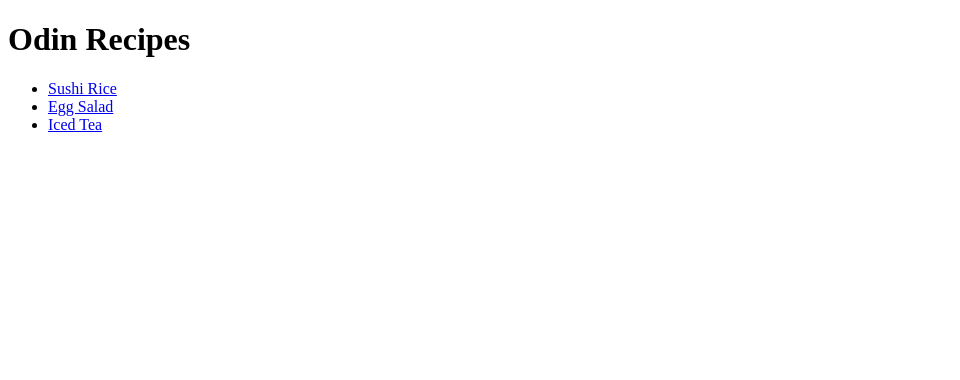
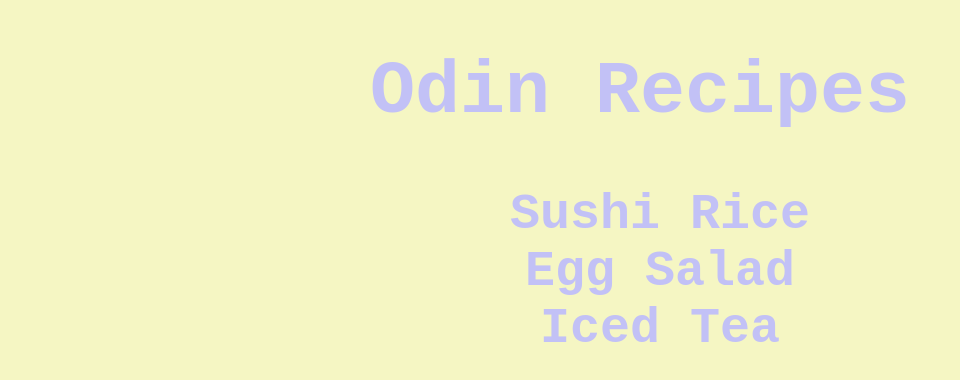
Before and after one commit to ShaneCBarton/odin-recipes, a plain HTML site: page index.html in a window 1280 px wide. Shown: the whole page, without its empty margins (0-960 px from the left). Drawn offline with Linux system fonts and the light colour scheme.

Commit message:
Add styling to page

```diff
--- a/index.html
+++ b/index.html
@@ -4,6 +4,7 @@
     <meta charset="UTF-8">
     <meta name="viewport" content="width=device-width, initial-scale=1.0">
     <title>Odin Recipes</title>
+    <link href="styles.css" rel="stylesheet">
 </head>
 <body>
     <h1>Odin Recipes</h1>
--- /dev/null
+++ b/styles.css
@@ -0,0 +1,25 @@
+* {
+    font-family: Courier New, sans-serif;
+    color: #C2C1F6;
+}
+
+body {
+    background-color: #F5F6C3;
+}
+
+h1 {
+    font-size: 75px;
+    text-align: center;
+}
+
+ul {
+    text-align: center;
+    list-style-position: inside;
+    list-style-type: none;
+    font-size: 50px;
+    font-weight: bold;
+}
+
+a:link {
+    text-decoration: none;
+}
```
Also changed, not shown: recipes/egg-salad.html (+1 -0 lines), recipes/iced-tea.html (+1 -0 lines), recipes/sushi-rice.html (+1 -0 lines).
